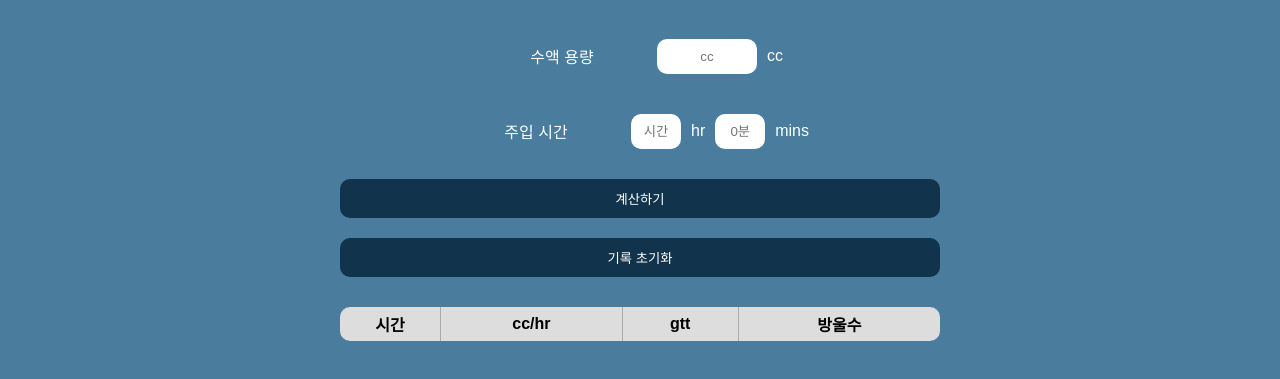
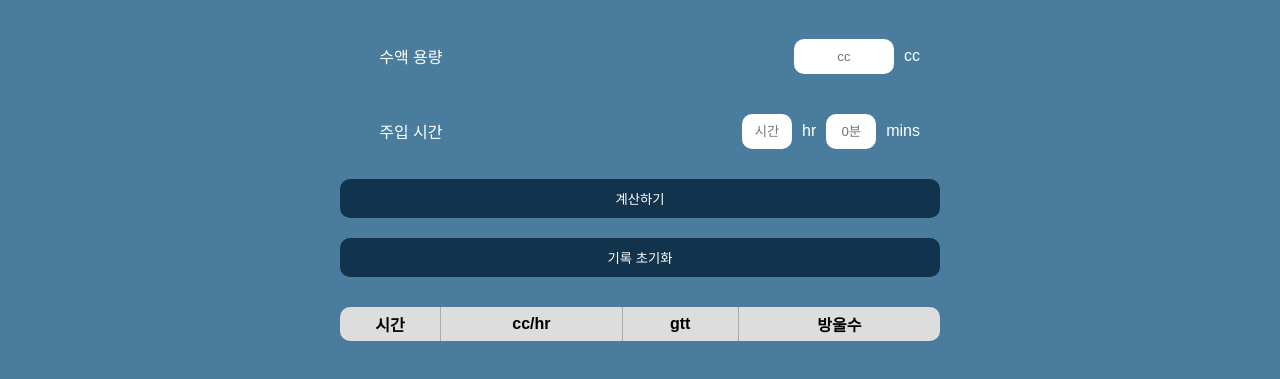
Before and after one commit to hsjin500/MBP_calculator, a website: page index.html in a window 1280 px wide. Shown: the part 129-508 px from the top of the page. Drawn offline with Linux system fonts and the light colour scheme.

Commit message:
너비 수정

```diff
--- a/css/index.css
+++ b/css/index.css
@@ -45,6 +45,11 @@ label div {
 
 .subLabel {
     width: 150px;
+}
+
+.wrap1 {
+    width: 90%;
+    justify-content: end;
 }
 
 #volume {
--- a/index.html
+++ b/index.html
@@ -26,14 +26,14 @@
 
             <label>
                 <div class="subLabel">수액 용량</div>
-                <div style="display: flex; align-items: center;">
+                <div class="wrap1" style="display: flex; align-items: center;">
                     <input type="tel" pattern="[0-9]*" novalidate id="volume" placeholder="cc">
                     <div class="text">cc</div>
                 </div>
             </label>
             <label>
                 <div class="subLabel">주입 시간</div>
-                <div style="display: flex; align-items: center;">
+                <div class="wrap1" style="display: flex; align-items: center;">
                     <input type="tel" pattern="[0-9]*" novalidate id="duration_hr" placeholder="시간">
                     <div class="text">hr</div>
                     <input type="tel" pattern="[0-9]*" novalidate id="duration_min" placeholder="0분">
```
